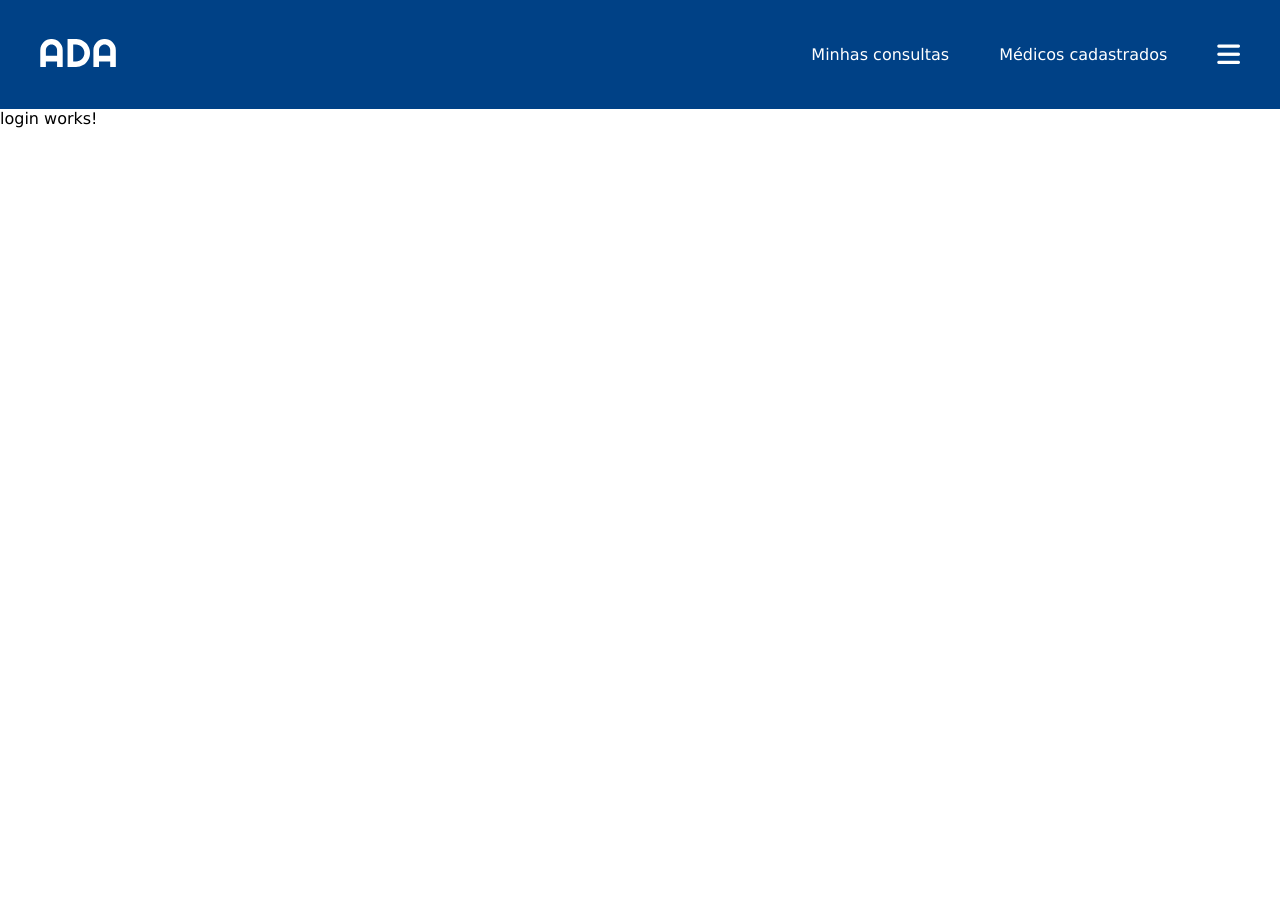
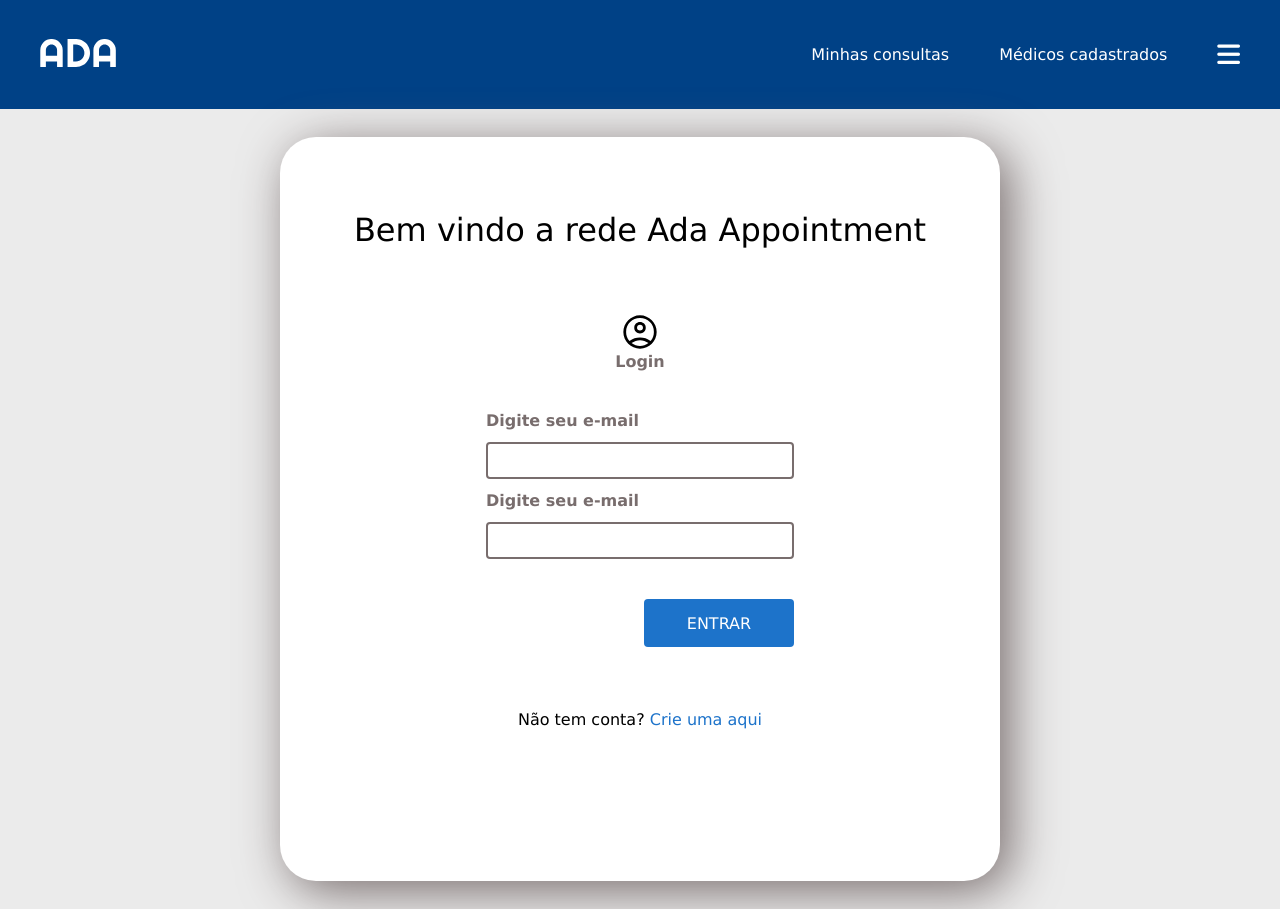
Before and after one commit to xxwelldone/ADA-APPOINTMENT, an Angular app: page /login in a window 1280 px wide. Before the commit the page ends 800 px from the top, so only its background shows below. Built offline with nearby package versions, Linux system fonts and the light colour scheme.

Commit message:
Adds Login style

```diff
--- a/src/app/pages/login/login.component.css
+++ b/src/app/pages/login/login.component.css
@@ -0,0 +1,99 @@
+.login {
+  display: flex;
+  flex-direction: column;
+  align-items: center;
+  gap: 63px;
+  margin: 28px 64px;
+  background-color: var(--white);
+}
+.login-title {
+  font-size: 2rem;
+  font-weight: 400;
+  text-align: center;
+}
+.login-user {
+  display: flex;
+  flex-direction: column;
+  align-items: center;
+}
+.login-user-text {
+  font-size: 1rem;
+  font-weight: 800;
+  color: var(--gray-dark);
+}
+.login-input {
+  display: flex;
+  flex-direction: column;
+  justify-content: center;
+  align-items: center;
+  gap: 12px;
+}
+.login-data {
+  display: flex;
+  flex-direction: column;
+  gap: 12px;
+}
+.login-data > label {
+  font-size: 1rem;
+  font-weight: 800;
+  color: var(--gray-dark);
+}
+.login-data > input {
+  width: 308px;
+  height: 37px;
+  border: 2px solid var(--gray-dark);
+  border-radius: 4px;
+  font-size: 1rem;
+  padding-inline-start: 8px;
+  font-weight: 500;
+  outline: none;
+}
+.login-data > input:focus {
+  border: 2px solid var(--blue-easy);
+}
+.login-btn {
+  display: flex;
+  /* width: 100vw; */
+  flex-direction: column;
+  justify-content: end;
+  align-items: end;
+}
+.access {
+  color: var(--white);
+  font-size: 1rem;
+  background-color: var(--blue-easy);
+  width: 150px;
+  height: 48px;
+  border-radius: 4px;
+  border: none;
+  align-self: flex-end;
+}
+.form {
+  display: flex;
+  flex-direction: column;
+  gap: 40px;
+}
+/* .register {
+  padding: 40px;
+  background-color: var(--gray-easy);
+} */
+.register-link {
+  font-size: 600;
+  color: var(--blue-easy);
+}
+
+@media (min-width: 1024px) {
+  .bg {
+    background-color: var(--bg);
+    display: flex;
+    justify-content: center;
+    height: 100vh;
+  }
+  .login {
+    max-width: 726px;
+    max-height: 818px;
+    padding: 74px;
+    border-radius: 36px;
+    box-shadow: 10px 10px 50px var(--gray-dark);
+  }
+}
--- a/src/app/pages/login/login.component.html
+++ b/src/app/pages/login/login.component.html
@@ -1 +1,26 @@
-<p>login works!</p>
+<div class="bg">
+  <article class="login">
+    <h2 class="login-title">Bem vindo a rede Ada Appointment</h2>
+    <form class="form">
+      <div class="login-user">
+        <img src="/assets/user.svg" alt="" srcset="" class="login-user-image" />
+        <p class="login-user-text">Login</p>
+      </div>
+      <div class="login-input">
+        <div class="login-data">
+          <label for="email">Digite seu e-mail</label>
+          <input type="email" id="email" />
+        </div>
+
+        <div class="login-data">
+          <label for="password">Digite seu e-mail</label>
+          <input type="password" id="password" />
+        </div>
+      </div>
+      <button class="access">ENTRAR</button>
+    </form>
+    <div class="register">
+      <p>Não tem conta? <span class="register-link">Crie uma aqui</span></p>
+    </div>
+  </article>
+</div>
--- a/src/styles.css
+++ b/src/styles.css
@@ -16,4 +16,5 @@
   --bg: #ebebeb;
   --gray-intense: #d9d9d9;
   --gray-easy: #ebe9e9;
+  --gray-dark: #786d6d;
 }
```
Also changed, not shown: src/assets/user.svg (added).
